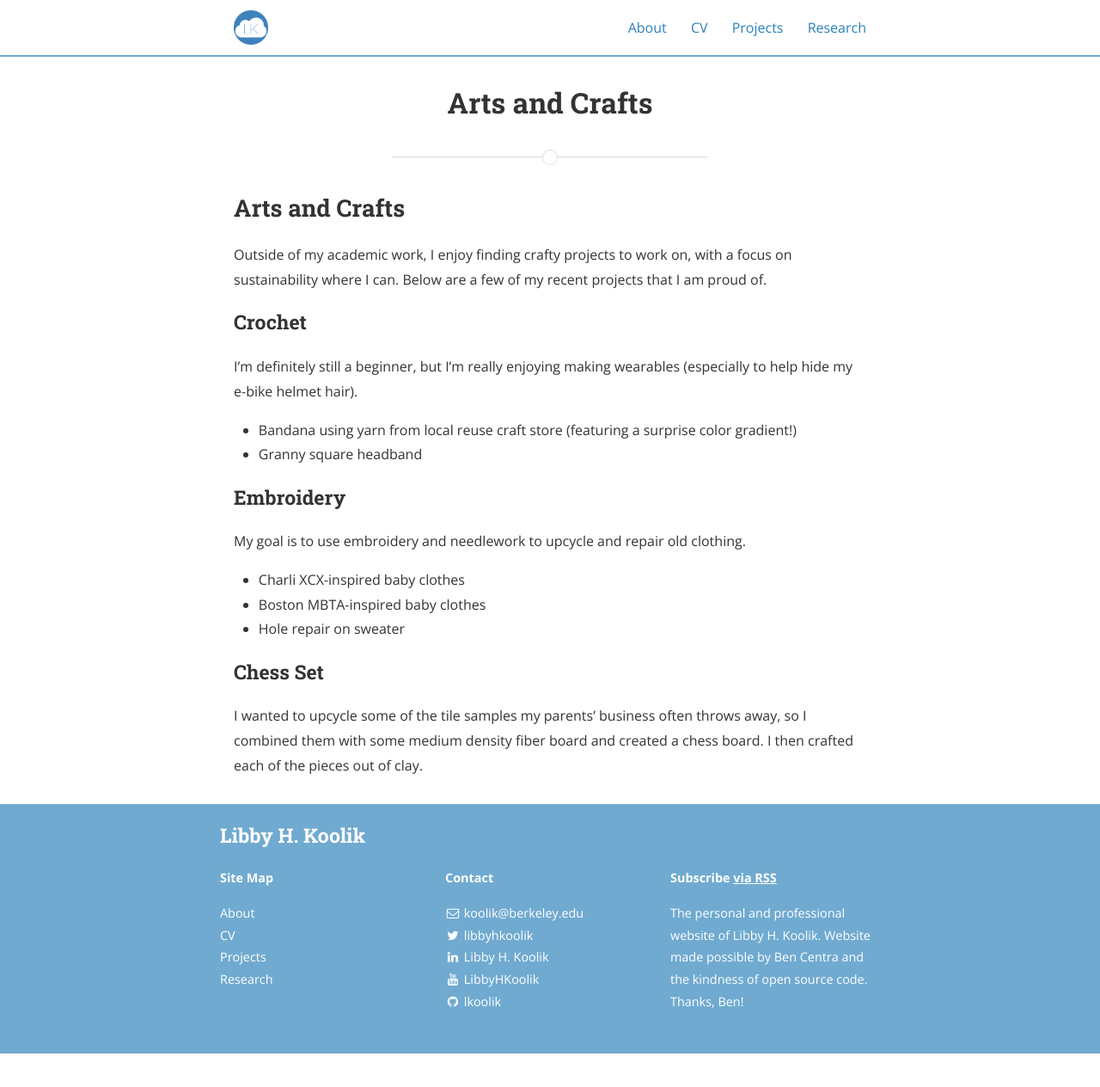
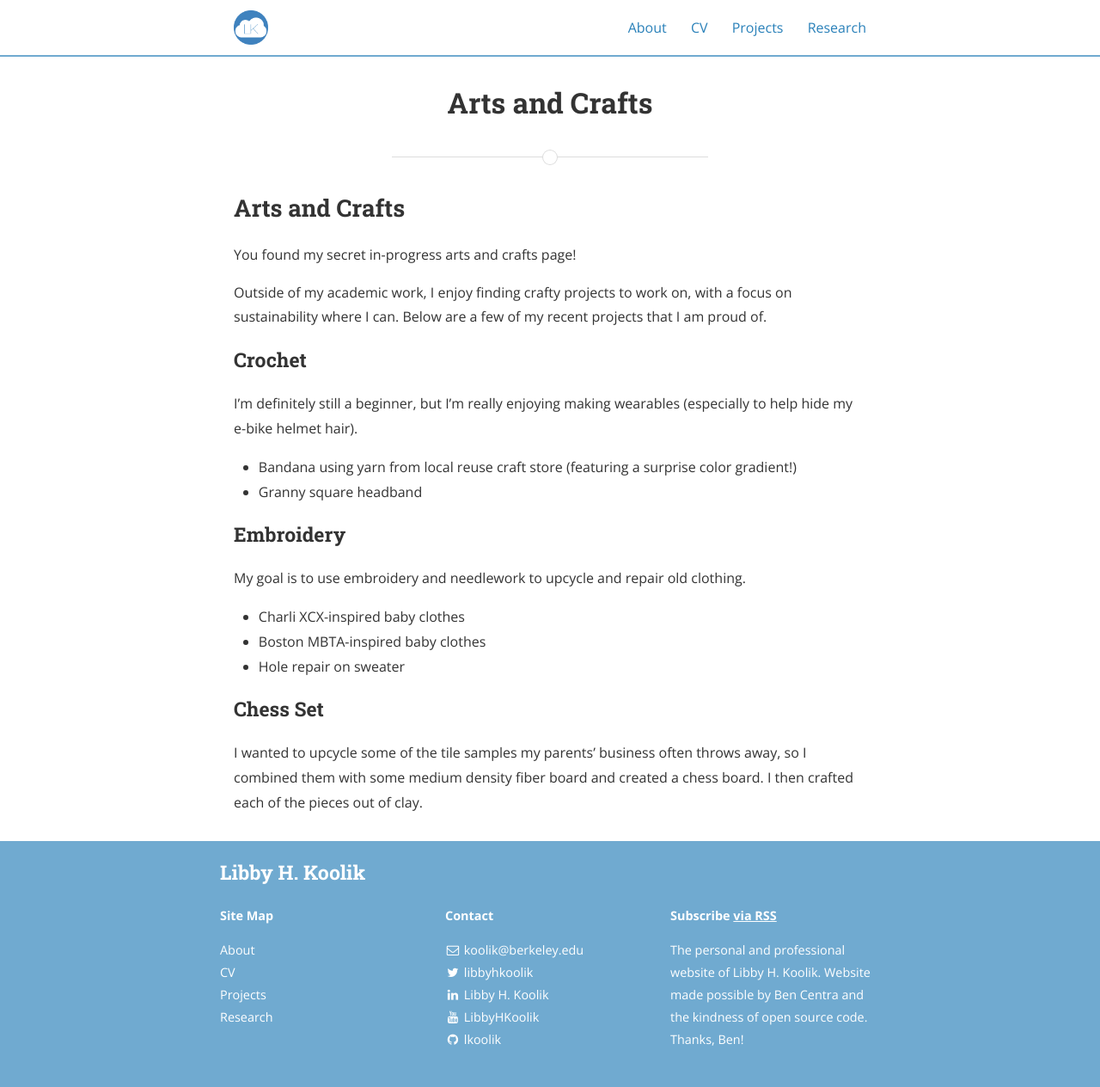
Before and after one commit to lkoolik/lkoolik.github.io, a Jekyll site: the page built from projects/art.md, in a window 1280 px wide and 1268 px high. Shown: the top 1264 px of the window at 86% size. Built offline with Jekyll 4.4.1, drawn with Linux system fonts in a browser that asks for light colours; nearby versions of some CDN libraries.

Commit message:
Update art.md

```diff
--- a/projects/art.md
+++ b/projects/art.md
@@ -8,6 +8,8 @@ main_nav: false
 ---
 
 ## Arts and Crafts
+
+You found my secret in-progress arts and crafts page!
 
 Outside of my academic work, I enjoy finding crafty projects to work on, with a focus on sustainability where I can. Below are a few of my recent projects that I am proud of.
 
```
